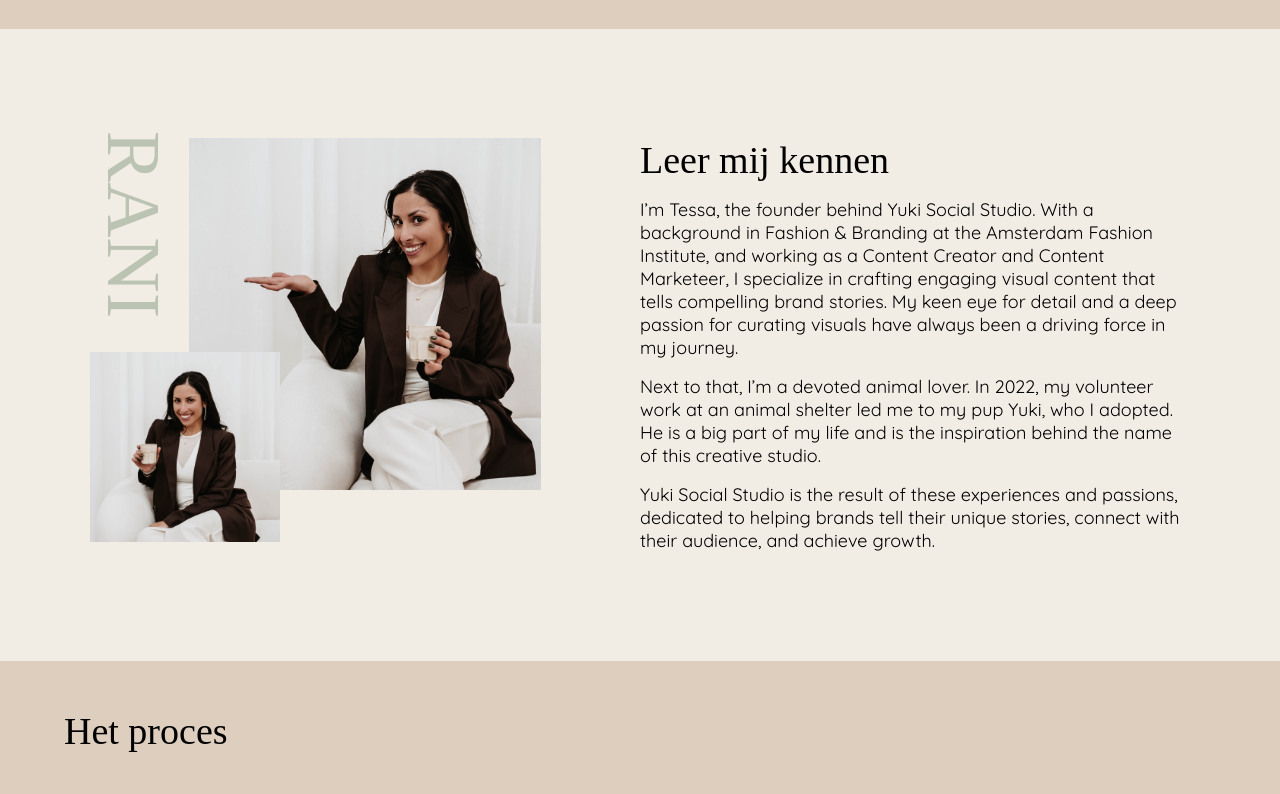
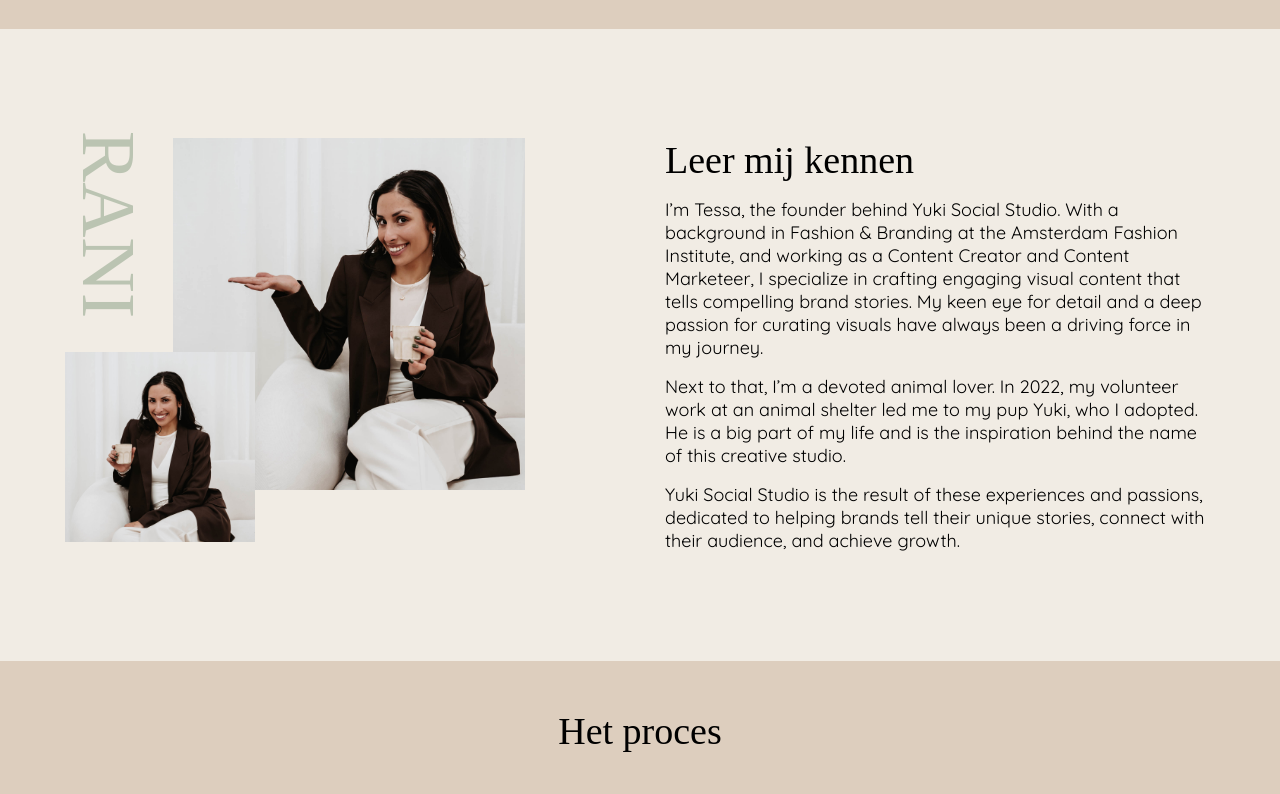
Before and after one commit to dannyfrelink/portfolio-rani, a React (Create React App) app: page / in a window 1280 px wide. Shown: the part 2860-3654 px from the top of the page. Built offline with nearby package versions, Linux system fonts and the light colour scheme; a web font is replaced by a local one.

Commit message:
update: add max-width to contents to function on large desktops

```diff
--- a/src/App.css
+++ b/src/App.css
@@ -533,7 +533,6 @@ footer {
 @media (min-width: 1000px) {
 	/* Header styling */
 	header {
-		right: 0;
 		align-items: center;
 		width: 90%;
 		left: 5%;
@@ -656,7 +655,7 @@ footer {
 	main #services {
 		text-align: center;
 		width: 90%;
-		max-width: unset;
+		max-width: 1600px;
 	}
 
 	main #services > div {
@@ -756,7 +755,7 @@ footer {
 		display: flex;
 		justify-content: space-between;
 		width: 90%;
-		max-width: 1100px;
+		max-width: 1150px;
 	}
 	main #about .about-images {
 		width: 38%;
@@ -796,6 +795,7 @@ footer {
 	/* Main content Process styling */
 	main #process h2 {
 		width: 90%;
+		text-align: center;
 		margin-bottom: 5rem;
 	}
 
@@ -803,6 +803,7 @@ footer {
 		display: flex;
 		justify-content: space-between;
 		width: 90%;
+		max-width: 1600px;
 		border-left: unset;
 		border-top: 0.75px solid black;
 	}
```
